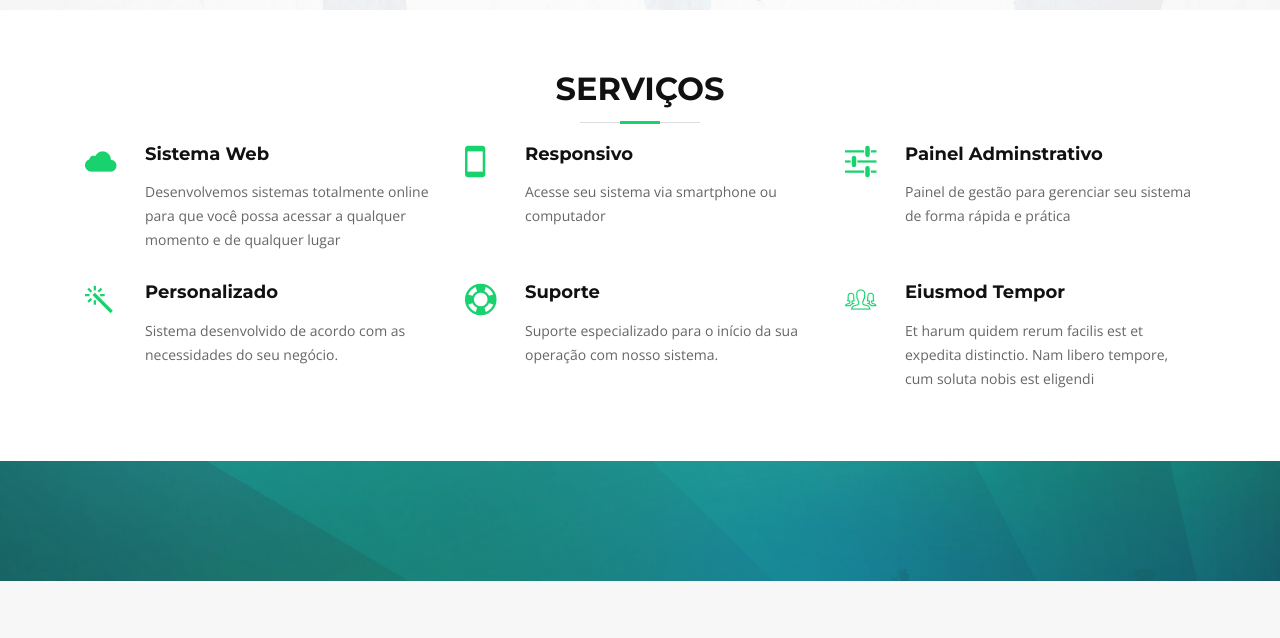
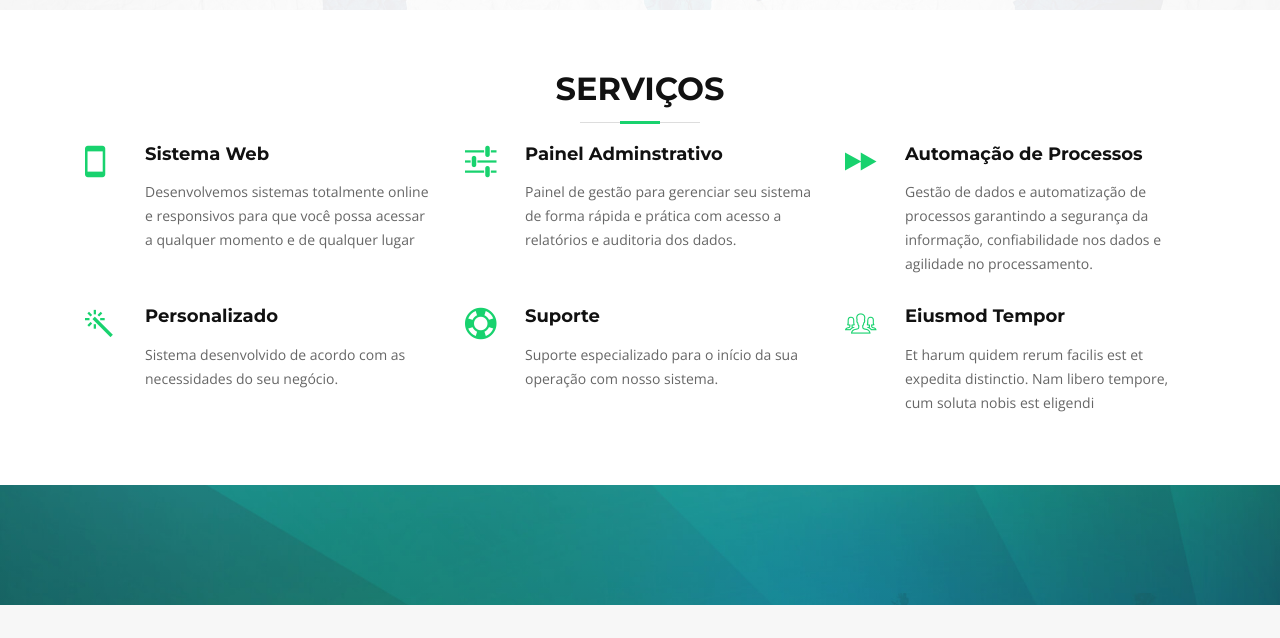
Before and after one commit to Fenweldryn/krotec, a plain HTML site: page index.html in a window 1280 px wide. Shown: the part 1380-2018 px from the top of the page. Drawn offline with nearby package versions, Linux system fonts and the light colour scheme; files whose address does not match are found by name.

Commit message:
services

```diff
--- a/index.html
+++ b/index.html
@@ -164,19 +164,19 @@
         <div class="row">
 
           <div class="col-lg-4 col-md-6 box wow fadeInUp" data-wow-duration="1.4s">
-            <div class="icon"><i class="ion-ios-cloud"></i></div>
+            <div class="icon"><i class="ion-android-phone-portrait"></i></div>
             <h4 class="title"><a href="">Sistema Web</a></h4>
-            <p class="description">Desenvolvemos sistemas totalmente online para que você possa acessar a qualquer momento e de qualquer lugar</p>
-          </div>
-          <div class="col-lg-4 col-md-6 box wow fadeInUp" data-wow-duration="1.4s">
-            <div class="icon"><i class="ion-android-phone-portrait"></i></div>
-            <h4 class="title"><a href="">Responsivo</a></h4>
-            <p class="description">Acesse seu sistema via smartphone ou computador</p>
+            <p class="description">Desenvolvemos sistemas totalmente online e responsivos para que você possa acessar a qualquer momento e de qualquer lugar</p>
           </div>
           <div class="col-lg-4 col-md-6 box wow fadeInUp" data-wow-delay="0.1s" data-wow-duration="1.4s">
             <div class="icon"><i class="ion-android-options"></i></div>
             <h4 class="title"><a href="">Painel Adminstrativo</a></h4>
-            <p class="description">Painel de gestão para gerenciar seu sistema de forma rápida e prática</p>
+            <p class="description">Painel de gestão para gerenciar seu sistema de forma rápida e prática com acesso a relatórios e auditoria dos dados.</p>
+          </div>
+          <div class="col-lg-4 col-md-6 box wow fadeInUp" data-wow-delay="0.1s" data-wow-duration="1.4s">
+            <div class="icon"><i class="ion-ios-fastforward"></i></div>
+            <h4 class="title"><a href="">Automação de Processos</a></h4>
+            <p class="description">Gestão de dados e automatização de processos garantindo a segurança da informação, confiabilidade nos dados e agilidade no processamento.</p>
           </div>
 
           <div class="col-lg-4 col-md-6 box wow fadeInUp" data-wow-duration="1.4s">
```
